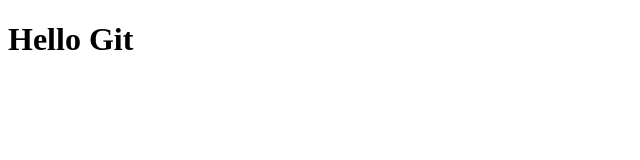
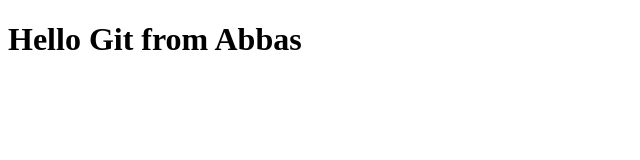
Before and after one commit to Abbas-Nikzad/git-project-1, a plain HTML site: page index.html in a window 1280 px wide. Shown: the whole page, without its empty margins (0-640 px from the left). Drawn offline with Linux system fonts and the light colour scheme.

Commit message:
Added new features

```diff
--- a/index.html
+++ b/index.html
@@ -6,6 +6,6 @@
     <title>Document</title>
 </head>
 <body>
-    <h1>Hello Git</h1>
+    <h1>Hello Git from Abbas</h1>
 </body>
 </html>
```
Also changed, not shown: style.css (added).
